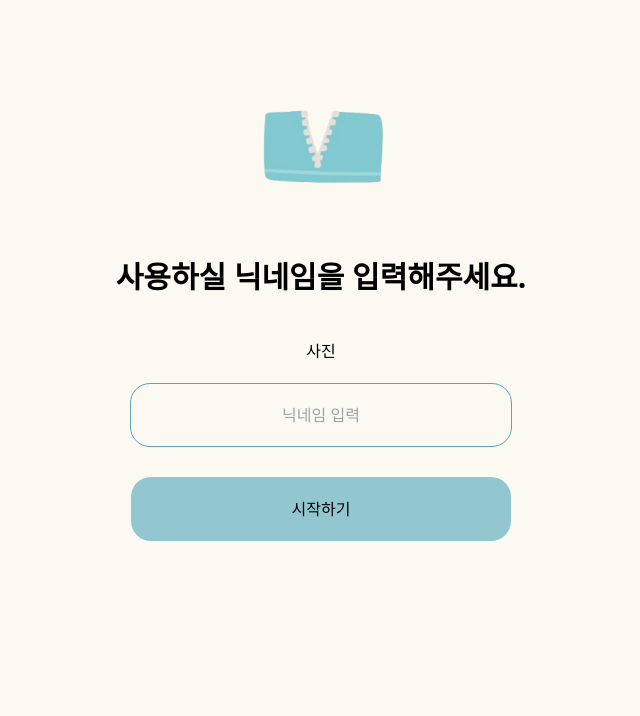
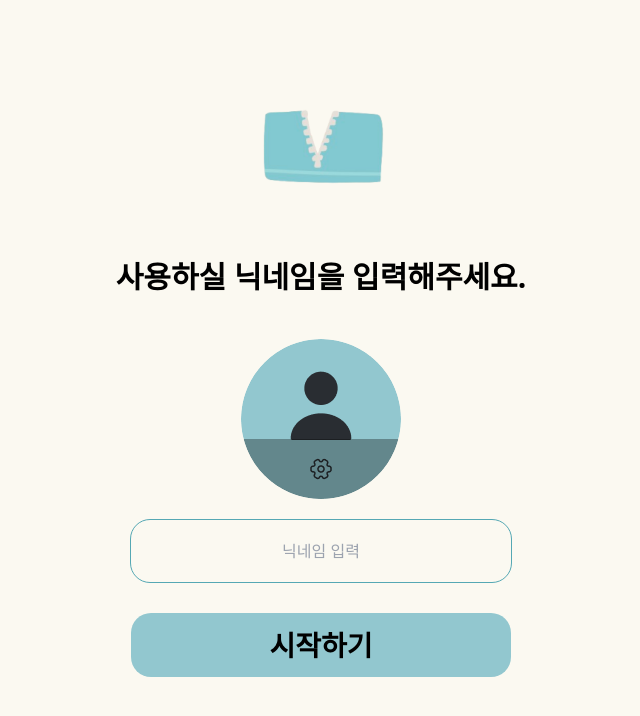
Before and after one commit to ZipZoong-DeskSetup/ZipZoong, a Next.js app in the folder frontend/zipjung/: page /user/signUp in a window 1280 px wide. Shown: the top 716 px of the page, without its empty margins (319-959 px from the left). Built offline with nearby package versions, Linux system fonts and the light colour scheme; no server answers.

Commit message:
Add: profileupload components #S10P22A204-115 #S10P22A204-143

```diff
--- a/frontend/zipjung/src/components/Common/MoveRecommend.module.scss
+++ b/frontend/zipjung/src/components/Common/MoveRecommend.module.scss
@@ -2,8 +2,8 @@
     background-color: var(--main-color);
     width: 380px;
     height: 64px;
-    font-size: 16px;
-    // font-weight: ;
+    font-size: 28px;
+    font-weight: bold;
     border-radius: 20px;
 }
 
--- a/frontend/zipjung/src/components/Common/PhotoUpload.module.scss
+++ b/frontend/zipjung/src/components/Common/PhotoUpload.module.scss
@@ -0,0 +1,13 @@
+.photoUpload {
+    display: flex;
+    flex-direction: column;
+    align-items: center;
+    text-align: center;
+    justify-content: center;
+}
+
+.profileUploadImg {
+    width: 160px;
+    height: 160px;
+    border-radius: 100px;
+}
--- a/frontend/zipjung/src/components/Common/PhotoUpload.tsx
+++ b/frontend/zipjung/src/components/Common/PhotoUpload.tsx
@@ -1,9 +1,58 @@
+"use client"
 import styles from '@/components/Common/PhotoUpload.module.scss'
+import Image from 'next/image'
+import { useState, useRef } from 'react'
+import { BiBorderRadius } from 'react-icons/bi';
 
 function PhotoUpload() {
+    // // selectedFile의 타입을 File | null로 변경
+    // const [selectedFile, setSelectedFile] = useState<File | null>(null);
+
+    // const handleFileChange = (event: React.ChangeEvent<HTMLInputElement>) => {
+    //     // event.target.files가 null이 아닌 경우에만 파일을 설정
+    //     if (event.target.files && event.target.files.length > 0) {
+    //         setSelectedFile(event.target.files[0]);
+    //     }
+    // };
+
+    // console.log(selectedFile)
+
+    const [imgFile, setImgFile] = useState<string | null>(null);
+    const imgRef = useRef<HTMLInputElement>(null);
+
+
+    // 이미지 업로드 input의 onChange
+    const saveImgFile = () => {
+        if (imgRef.current && imgRef.current.files && imgRef.current.files[0]) {
+            const file = imgRef.current.files[0];
+            const reader = new FileReader();
+            reader.readAsDataURL(file);
+            reader.onloadend = () => {
+                if (typeof reader.result === 'string') {
+                    setImgFile(reader.result);
+                }
+            };
+        }
+    };
+
     return (
         <div className={styles.photoUpload}>
-            사진
+            <input
+                type="file"
+                accept="image/*"
+                id="profileImg"
+                onChange={saveImgFile}
+                ref={imgRef}
+                hidden
+            />
+            <label className={styles.profileUploadLabel} htmlFor="profileImg">
+                <img
+                    src={imgFile ? imgFile : `/images/profileImg.png`}
+                    alt="프로필 이미지"
+                    className={styles.profileUploadImg}
+                />
+            </label>
+
         </div>
     )
 }
```
Also changed, not shown: frontend/zipjung/src/api/instance.tsx (deleted, +0 -24 lines), frontend/zipjung/public/Images/profileImg.png (added).
